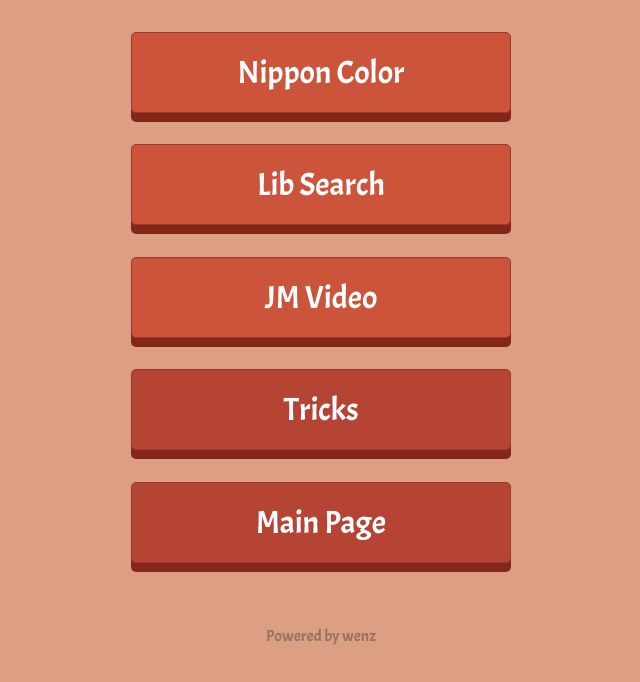
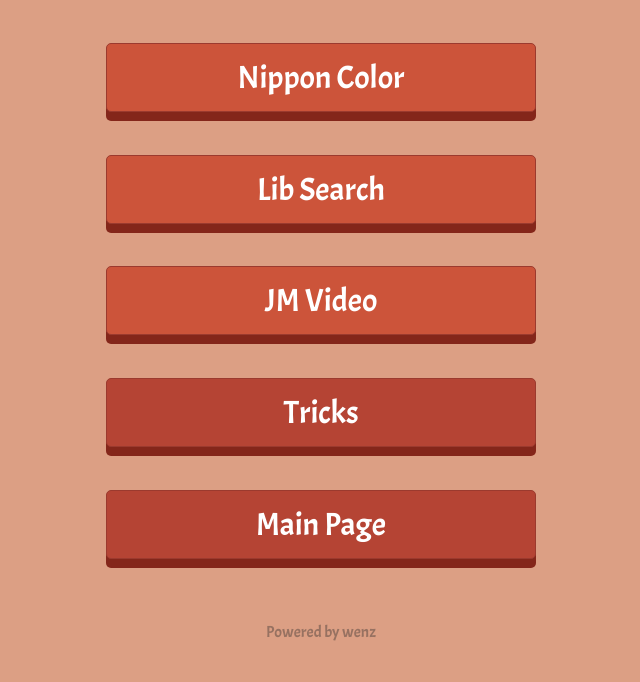
Before and after one commit to Alwaysenchanted/wenz1xv.github.io, a plain HTML site: page index.html in a window 1280 px wide. Shown: the whole page, without its empty margins (319-959 px from the left). Drawn offline with Linux system fonts and the light colour scheme.

Commit message:
Update index.html

```diff
--- a/index.html
+++ b/index.html
@@ -11,29 +11,24 @@
         background: #DC9F84;
     }
     #main{
-        /* margin-top: 10%; */
-        margin-left: 50%;
-        /* margin-right: 65%; */
+        margin-left: 33%;
+        margin-right: 33%;
     }
     .push_button{
         font-family: 'Acme', sans-serif;
         font-size: 2em;
 
         position:relative;
-        width:60%;
+        width:100%;
         color:#FFF;
         display:block;
         text-decoration:none;
-        margin-top:5%;
-        margin-left: -30%;
+        margin-top:10%;
         border-radius:5px;
         border:solid 1px rgb(155, 58, 46);
         background:#B54434;
         text-align:center;
         padding:3% 5%;
-        -webkit-transition: all 0.1s;
-        -moz-transition: all 0.1s;
-        transition: all 0.1s;
 
         -webkit-box-shadow: 0px 9px 0px #84261a;
             -moz-box-shadow: 0px 9px 0px #84261a;
@@ -48,6 +43,11 @@
     }
     .push_button:hover{
         cursor:pointer;
+        -webkit-box-shadow: 0px 7px 0px #84261a;
+        -moz-box-shadow: 0px 7px 0px #84261a;
+        box-shadow: 0px 7px 0px #84261a;
+        position:relative;
+        top:2px;
     }
     a{
         text-decoration:none;
```
